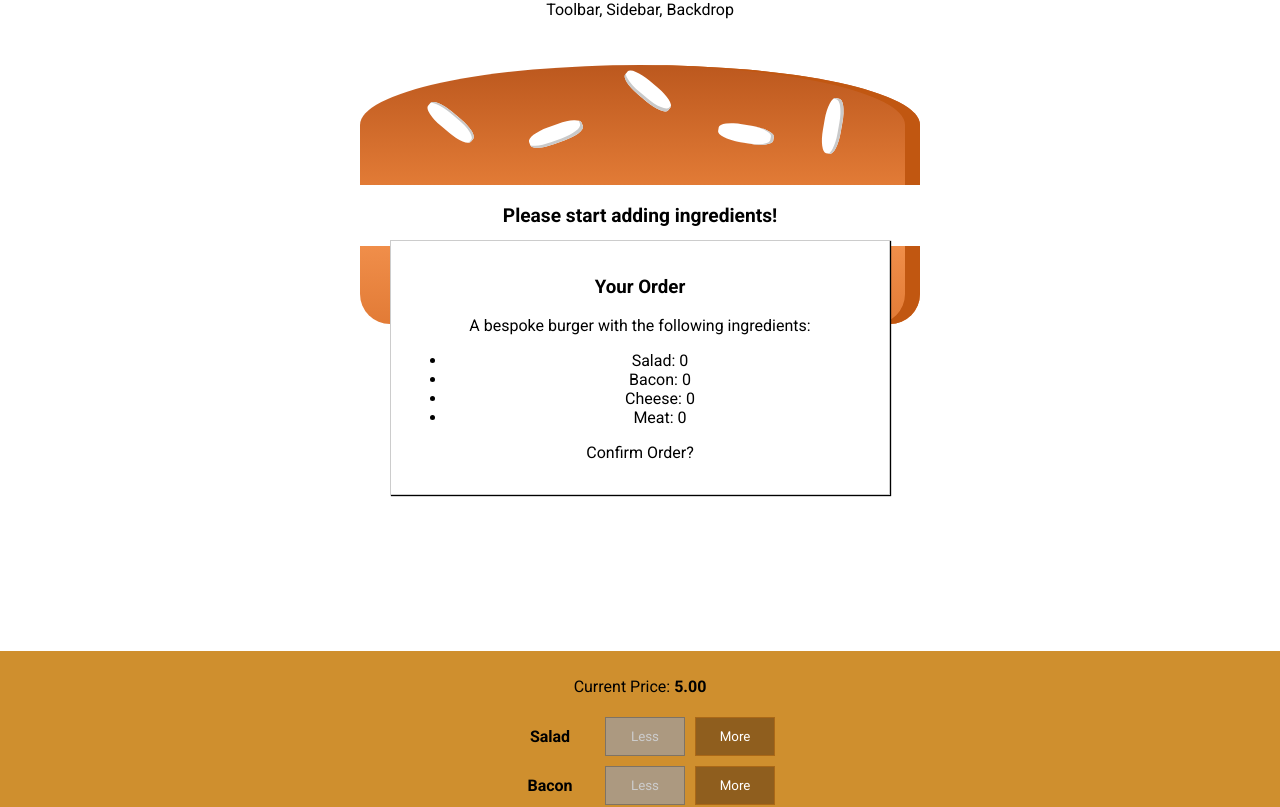
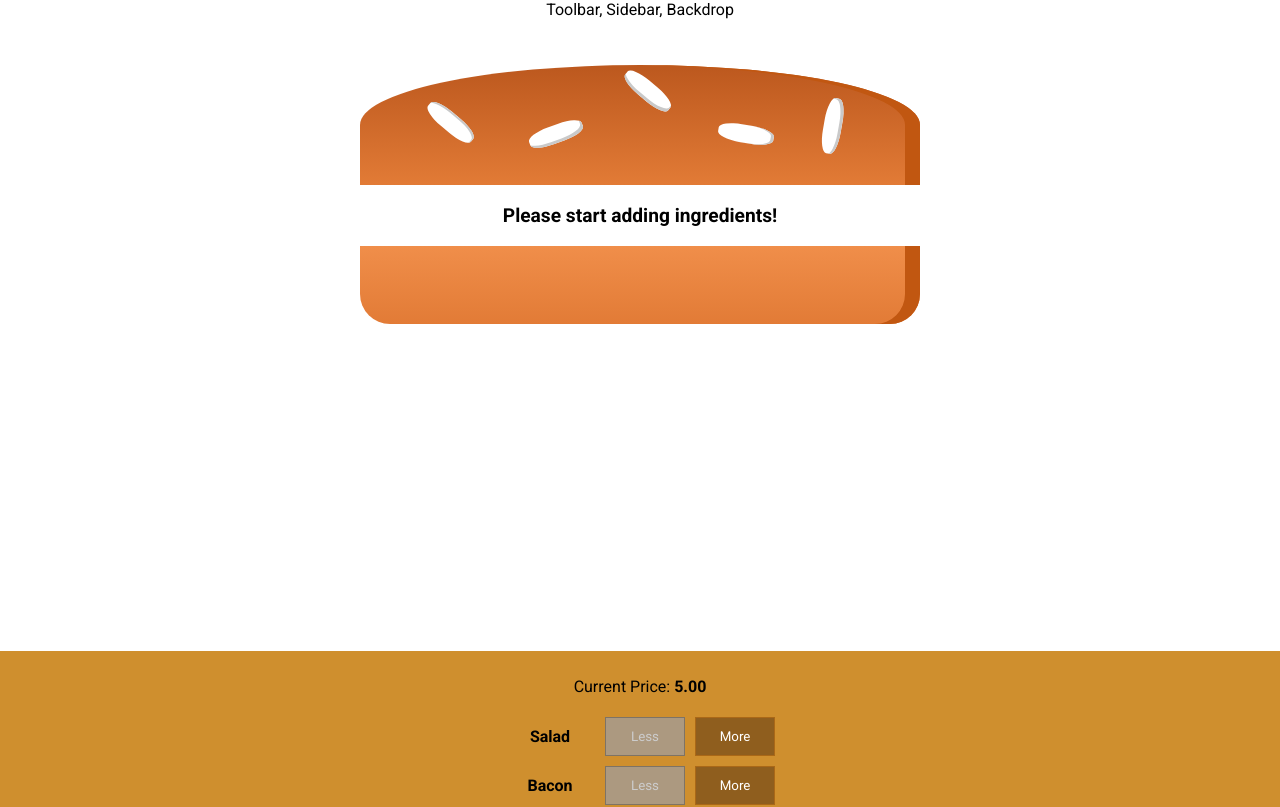
Before and after one commit to jamiev03/React-Playground, a React (Create React App) app in the folder hamburger-builder/: page / in a window 1280 px wide. Shown: the top 807 px of the page. Built offline with nearby package versions, Linux system fonts and the light colour scheme.

Commit message:
apply modal display functionality, In Modal change appearance using ternerary and css

```diff
--- a/hamburger-builder/src/components/Burger/BuildControls/BuildControls.js
+++ b/hamburger-builder/src/components/Burger/BuildControls/BuildControls.js
@@ -20,8 +20,10 @@ const buildControls = (props) => (
             removed={() => props.ingredientRemoved(ctrl.type)}
             disabled={props.disabled[ctrl.type]} />
         ))}
-        <button className={BuildControlsStyles.OrderButton}
-        disabled={!props.purchaseable}>Place Order</button>
+        <button
+        className={BuildControlsStyles.OrderButton}
+        disabled={!props.purchaseable}
+        onClick={props.ordered}>Place Order</button>
     </div>
 )
 
--- a/hamburger-builder/src/components/Burger/OrderSummary/OrderSummary.js
+++ b/hamburger-builder/src/components/Burger/OrderSummary/OrderSummary.js
@@ -17,7 +17,7 @@ const orderSummary = ({ ingredients }) => {
            <ul>
                {ingredientSummary}
            </ul>
-           <p>Confirm Order?</p>
+           <p>Proceed to Checkout?</p>
        </Auxillary>
     )
 };
--- a/hamburger-builder/src/components/UI/Modal/Modal.js
+++ b/hamburger-builder/src/components/UI/Modal/Modal.js
@@ -2,7 +2,12 @@ import React from 'react';
 import classes from '../../../modules/ModalStyles.module.css';
 
 const modal = (props) => (
-    <div className={classes.Modal}>
+    <div
+    className={classes.Modal}
+    style={{
+        transform: props.show ? 'translateY(0)' : 'translateY(-100vh)',
+        opacity: props.show ? '1' : '0'
+    }}>
         {props.children}
     </div>
 );
--- a/hamburger-builder/src/containers/BurgerBuilder/BurgerBuilder.js
+++ b/hamburger-builder/src/containers/BurgerBuilder/BurgerBuilder.js
@@ -24,7 +24,9 @@ class BurgerBuilder extends Component {
             meat: 0
         },
         totalPrice: 5,
-        purchaseable: false
+        purchaseable: false,
+        purchasing: false
+
     }
 
     updatePurchaseState = (ingredients) => {
@@ -69,6 +71,10 @@ class BurgerBuilder extends Component {
         this.updatePurchaseState(updatedIngredients);
     }
 
+    purchaseHandler = () => {
+        this.setState({purchasing: true});
+    }
+
     render() {
         const disabledInfo = {
             ...this.state.ingredients
@@ -78,7 +84,7 @@ class BurgerBuilder extends Component {
         }
         return (
             <Auxillary>
-                <Modal>
+                <Modal show={this.state.purchasing}>
                     <OrderSummary ingredients={this.state.ingredients} />
                 </Modal>
                 <Burger ingredients={this.state.ingredients}/>
@@ -87,7 +93,8 @@ class BurgerBuilder extends Component {
                 ingredientRemoved={this.removeIngredientHandler}
                 disabled={disabledInfo}
                 price={this.state.totalPrice}
-                purchaseable={this.state.purchaseable} />
+                purchaseable={this.state.purchaseable}
+                ordered={this.purchaseHandler} />
             </Auxillary>
         );
     }
```
